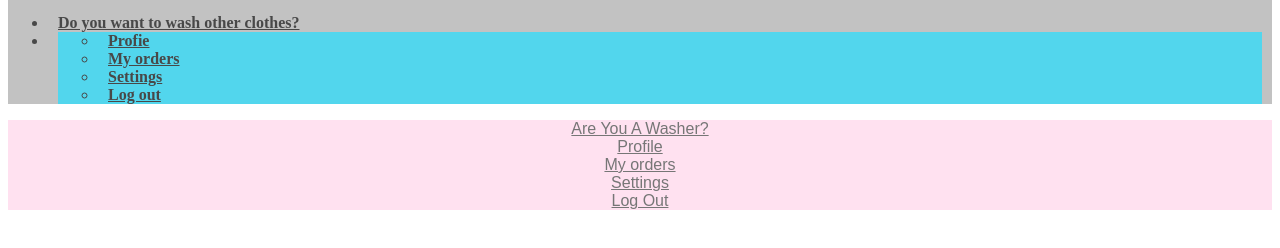
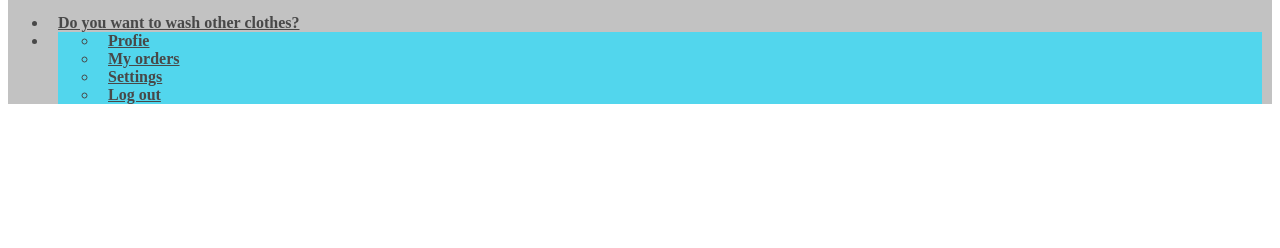
Before and after one commit to michalcohen97/tml-app, a plain HTML site: page src/includes/header.html in a window 1280 px wide. Shown: the part 54-302 px from the top of the page. Drawn offline with Linux system fonts and the light colour scheme; files that its build step writes are made by us from their sources; files whose address does not match are found by name.

Commit message:
commenting the new header

```diff
--- a/src/includes/header.html
+++ b/src/includes/header.html
@@ -37,7 +37,7 @@
     </section>
   </div>
 
-  <div class="container-fluid" id="new_header">
+  <!-- <div class="container-fluid" id="new_header">
     <div class="row">
       <div class="col-1"></div>
       <div class="col-2">
@@ -62,5 +62,6 @@
         <a class="nav-link" href="#">Log Out</a>
       </div>
     </div>
-  </div>
+  </div> -->
+
 </body>
```
